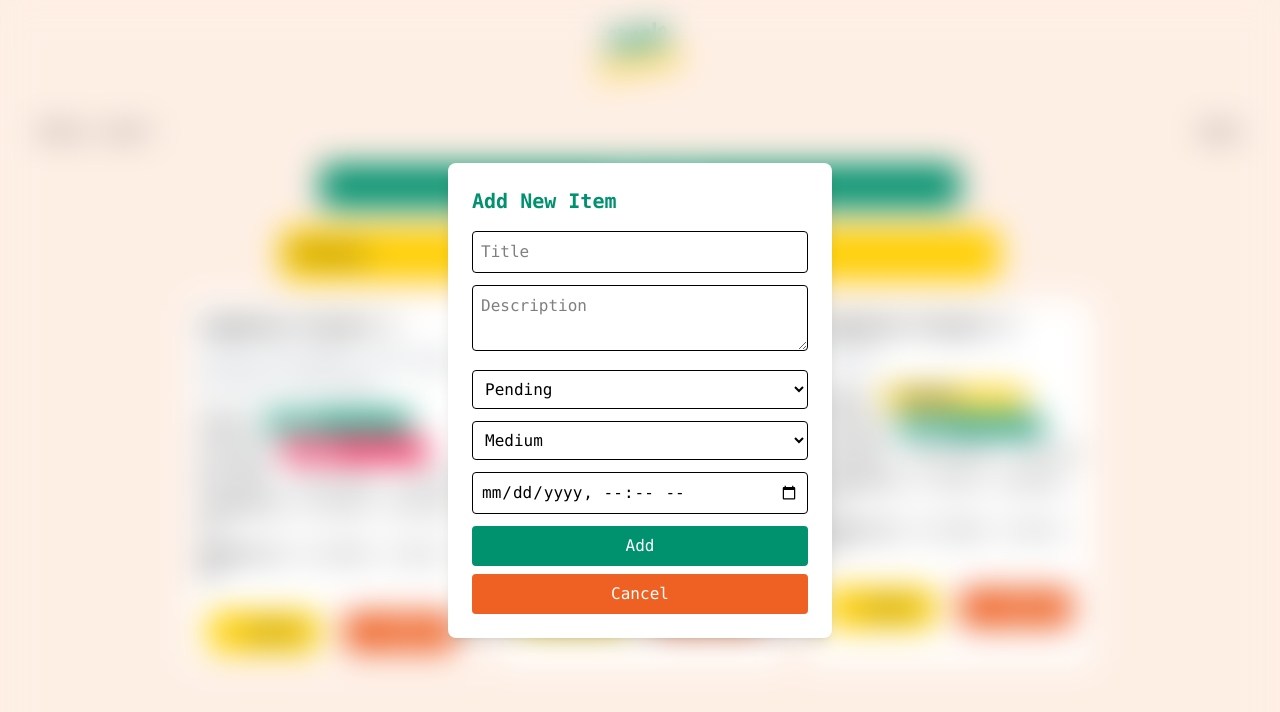
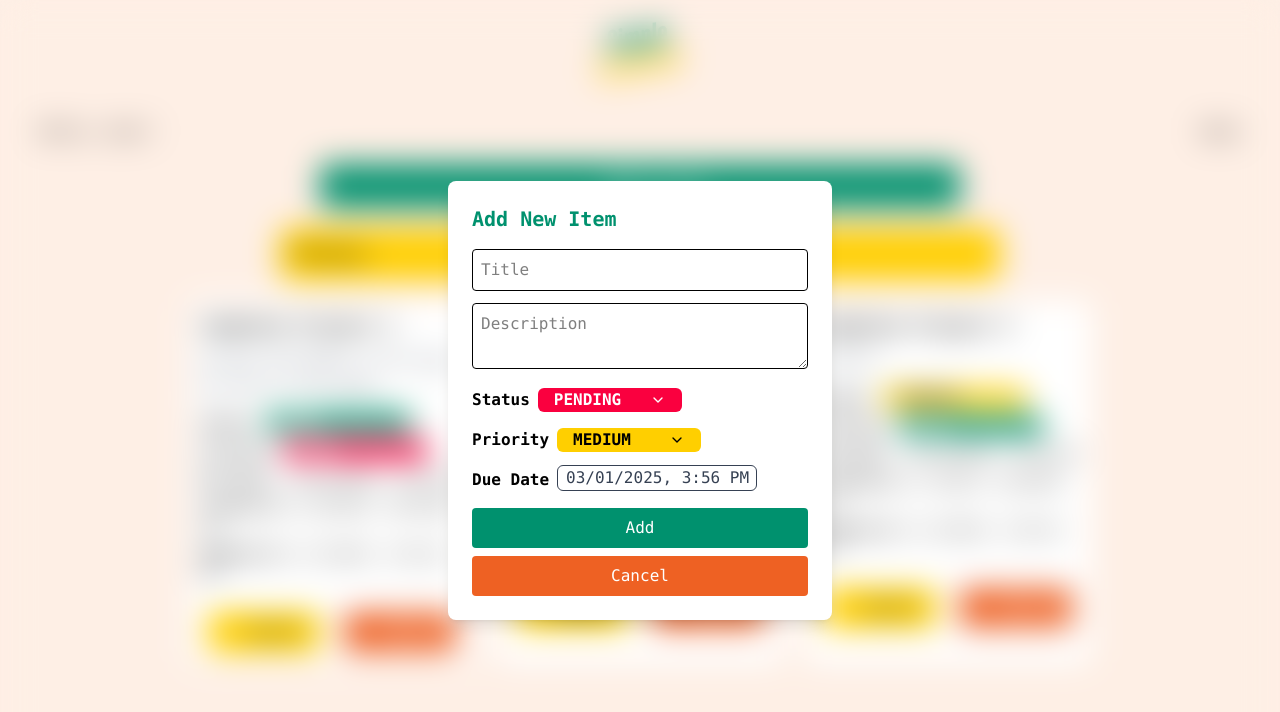
Before and after one commit to MarcLawrenceKing/todo_mern, a React (Vite) app in the folder client/: page /home in a window 1280 px wide. Both pictures are taken after a click on the button "Add To-Do". Shown: the top 712 px of the page. Built offline with nearby package versions, Linux system fonts and the light colour scheme; some icons are missing.

Commit message:
addmodal reuse dropdown and date input

```diff
--- a/client/src/components/AddModal.tsx
+++ b/client/src/components/AddModal.tsx
@@ -1,20 +1,45 @@
 import { useState, FC } from "react";
 import { createPortal } from "react-dom";
+import {
+  todoStatuses,
+  todoPriorities,
+  TodoStatus,
+  TodoPriority,
+} from "../utils/todoConstants"; // Import your types and data
+
+import Dropdown, { DropdownOption } from "./Dropdown";
+import DueDatePicker from "./DueDatePicker";
 
 interface AddModalProps {
   isOpen: boolean;
   onClose: () => void;
+  onSave: (todo: {
+    title: string;
+    description: string;
+    status: TodoStatus;
+    priority: TodoPriority;
+    dueDate: string;
+  }) => void;
 }
 
 const AddModal: FC<AddModalProps> = ({ isOpen, onClose }) => {
   const [title, setTitle] = useState("");
   const [description, setDescription] = useState("");
-  const [status, setStatus] = useState("Pending");
-  const [priority, setPriority] = useState("Medium");
-  const [dueDate, setDueDate] = useState<string>("");
+  const [selectedStatus, setSelectedStatus] = useState<DropdownOption | null>(
+    todoStatuses[0]
+  );
+  const [selectedPriority, setSelectedPriority] =
+    useState<DropdownOption | null>(todoPriorities[1]);
+  const [dueDate, setDueDate] = useState<Date | null>(new Date());
 
   const handleSubmit = () => {
-    const newItem = { title, description, status, priority, dueDate };
+    const newItem = {
+      title,
+      description,
+      selectedStatus,
+      selectedPriority,
+      dueDate,
+    };
     console.log("New Item:", newItem);
     onClose();
   };
@@ -44,30 +69,33 @@ const AddModal: FC<AddModalProps> = ({ isOpen, onClose }) => {
           onChange={(e) => setDescription(e.target.value)}
           className="w-full p-2 border rounded mb-3"
         ></textarea>
-        <select
-          value={status}
-          onChange={(e) => setStatus(e.target.value)}
-          className="w-full p-2 border rounded mb-3"
-        >
-          <option value="Pending">Pending</option>
-          <option value="In Progress">In Progress</option>
-          <option value="Completed">Completed</option>
-        </select>
-        <select
-          value={priority}
-          onChange={(e) => setPriority(e.target.value)}
-          className="w-full p-2 border rounded mb-3"
-        >
-          <option value="Low">Low</option>
-          <option value="Medium">Medium</option>
-          <option value="High">High</option>
-        </select>
-        <input
-          type="datetime-local"
-          value={dueDate}
-          onChange={(e) => setDueDate(e.target.value)}
-          className="w-full p-2 border rounded mb-3"
-        />
+        <div className="mb-3 flex flex-row gap-2">
+          <label className="block font-semibold mb-1">Status</label>
+          <Dropdown
+            options={todoStatuses}
+            onSelect={setSelectedStatus}
+            defaultValue={todoStatuses[0]}
+            isEditable={true}
+          />
+        </div>
+        <div className="mb-3 flex flex-row gap-2">
+          <label className="block font-semibold mb-1">Priority</label>
+          <Dropdown
+            options={todoPriorities}
+            onSelect={setSelectedPriority}
+            defaultValue={todoPriorities[1]}
+            isEditable={true}
+          />
+        </div>
+        <div className="mb-3 flex flex-row gap-2">
+          <label className="block font-semibold mb-1">Due Date</label>
+          <DueDatePicker
+            dueDate={dueDate || new Date()}
+            onChange={setDueDate}
+            isEditable={true}
+            className={"w-50"}
+          />
+        </div>
         <button
           onClick={handleSubmit}
           className="w-full text-white p-2 rounded bg-primary"
--- a/client/src/components/DueDatePicker.tsx
+++ b/client/src/components/DueDatePicker.tsx
@@ -6,12 +6,14 @@ interface DueDatePickerProps {
   dueDate: Date;
   onChange: (date: Date | null) => void;
   isEditable: boolean;
+  className?: string;
 }
 
 const DueDatePicker: FC<DueDatePickerProps> = ({
   dueDate,
   onChange,
   isEditable,
+  className,
 }) => {
   return (
     <div className="flex items-center h-5 ">
@@ -22,7 +24,7 @@ const DueDatePicker: FC<DueDatePickerProps> = ({
         dateFormat="Pp"
         className={`pl-2 ${
           isEditable ? "border rounded-md text-gray-700" : ""
-        } w-44 `}
+        } w-44 ${className}`}
         disabled={!isEditable}
       />
     </div>
```
